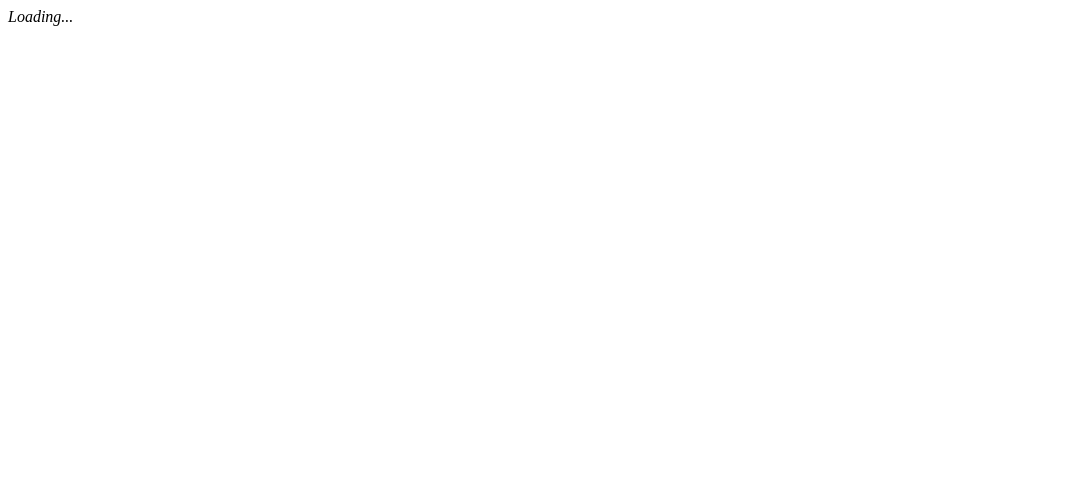
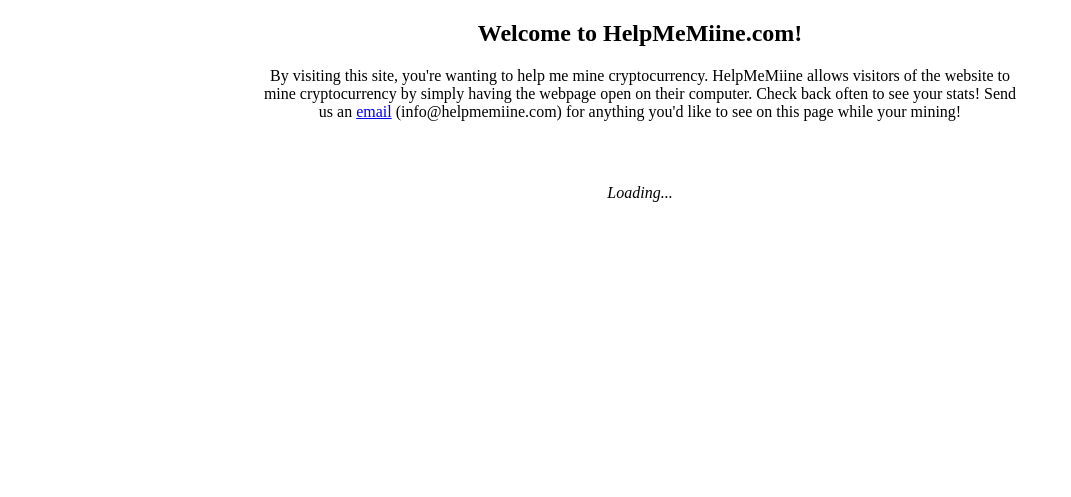
Before and after one commit to cking0810/miine, a plain HTML site: page index.html in a window 1280 px wide. Shown: the whole page, without its empty margins (0-1071 px from the left). Drawn offline with Linux system fonts and the light colour scheme.

Commit message:
Update index.html

```diff
--- a/index.html
+++ b/index.html
@@ -2,15 +2,40 @@
 
 <html lang="en" xmlns="http://www.w3.org/1999/xhtml">
 <head>
+  <style>
+    .container {
+      width:100%;
+      text-align:center;
+    }
+    .app-header {
+      padding-right: 20%;
+      padding-left: 20%;
+    }
+    .coinhive-miner {
+      padding-top:5%;
+      width: 100%;
+      height: 310px;
+      text-align: center;
+    }
+  </style>
     <meta charset="utf-8" />
     <title></title>
 </head>
 <body>
   <script src="https://authedmine.com/lib/simple-ui.min.js" async></script>
+<div class="container">
+  <div class="app-header">
+    <h2>Welcome to HelpMeMiine.com!</h2>
+    By visiting this site, you're wanting to help me mine cryptocurrency. HelpMeMiine allows visitors of the website to
+    mine cryptocurrency by simply having the webpage open on their computer. Check back often to see your stats!
+    Send us an <a href="mailto:info@helpmemiine.com">email</a> (info@helpmemiine.com) for anything you'd like to see on this page while your mining!
+  </div>
   <div class="coinhive-miner"
-       style="width: 256px; height: 310px"
-       data-key="2vIwEdoXtJTu1np10gdhMIjqvm1WItEB">
+       data-key="2vIwEdoXtJTu1np10gdhMIjqvm1WItEB"
+       data-autostart="true">
     <em>Loading...</em>
   </div>
+</div>
+
 </body>
 </html>
```
